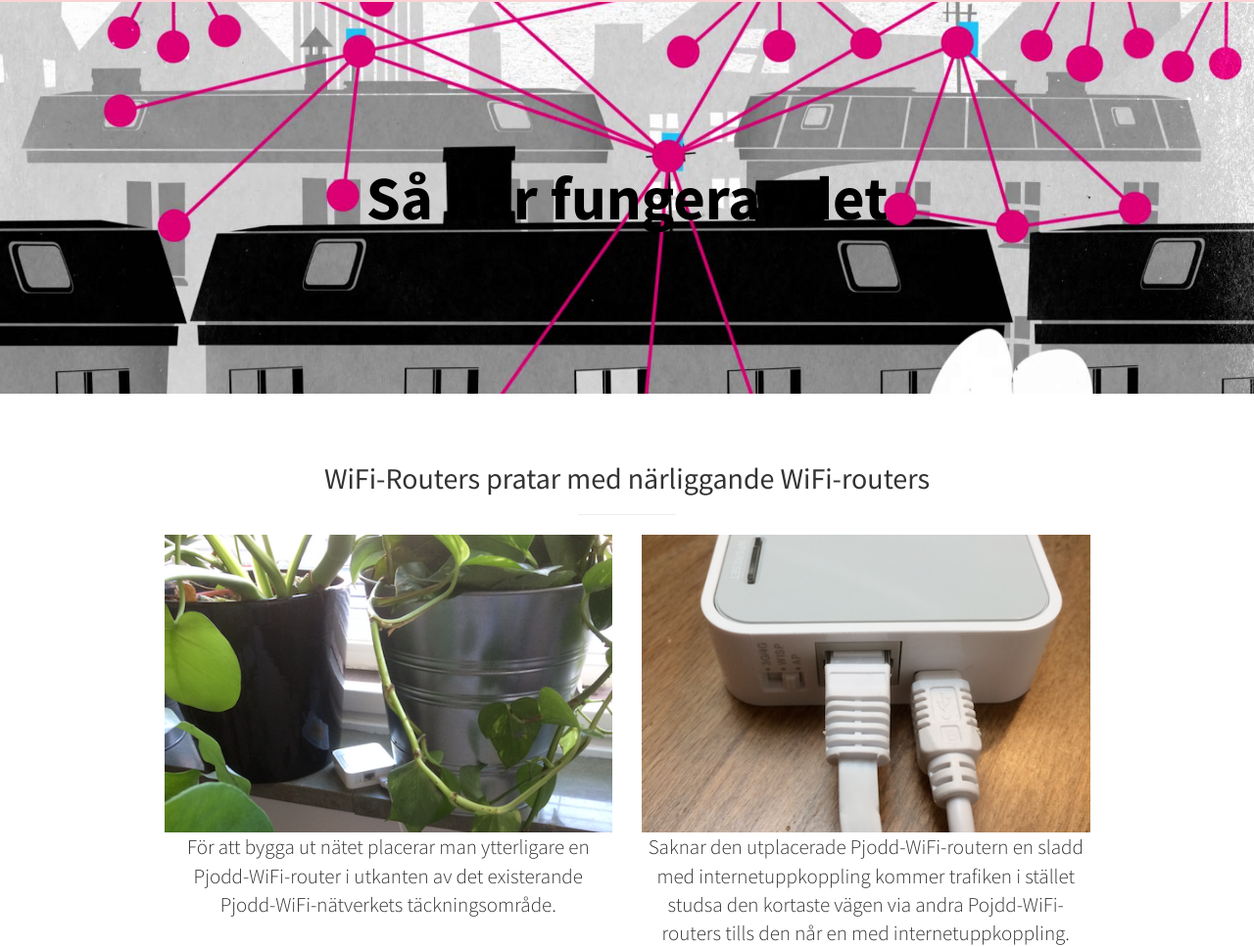
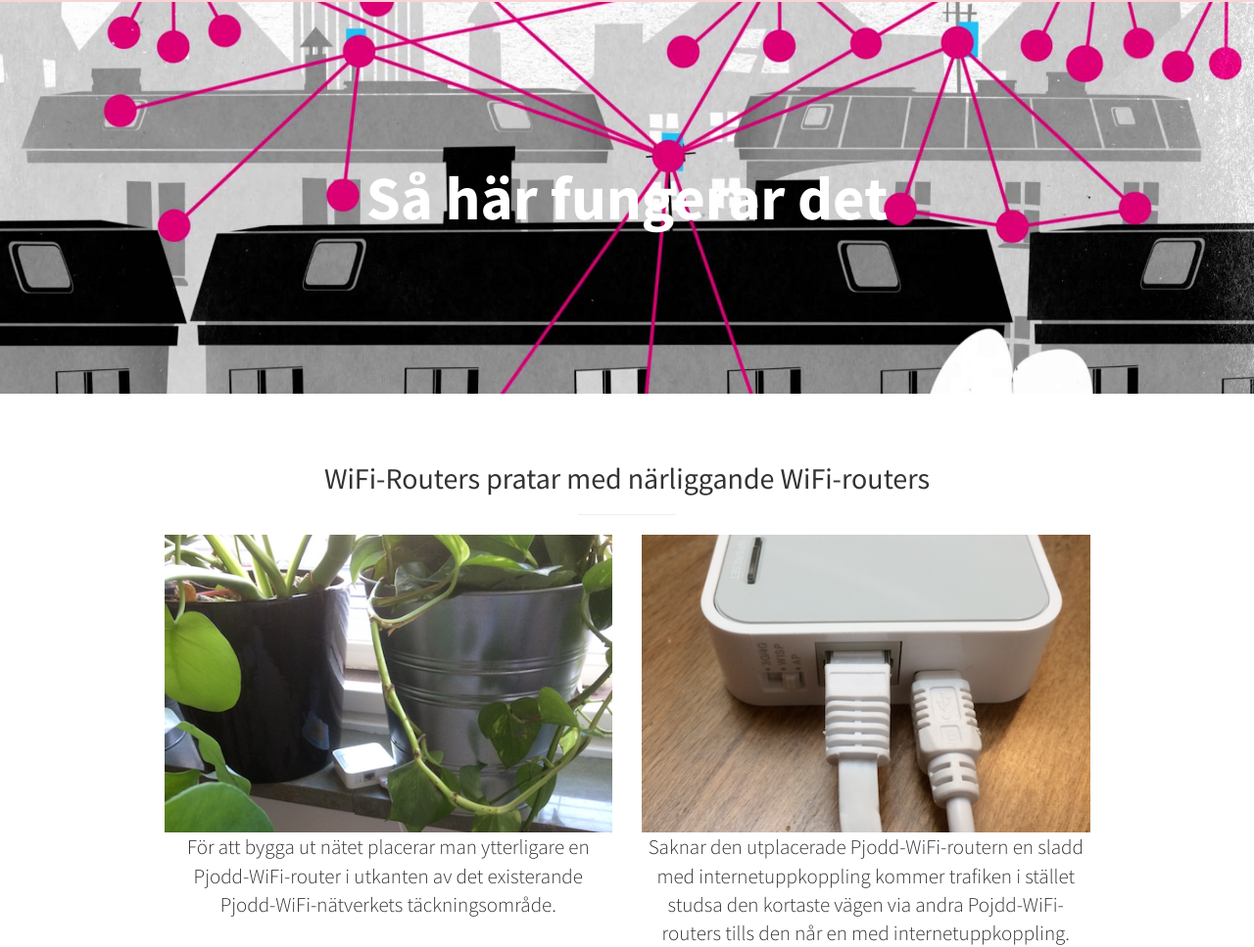
Before and after one commit to pjodd/landing-page, a plain HTML site: page index.html in a window 1280 px wide. Shown: the part 1500-2467 px from the top of the page at 98% size. Drawn offline with Linux system fonts and the light colour scheme.

Commit message:
freifunk image

```diff
--- a/index.html
+++ b/index.html
@@ -152,7 +152,7 @@
 <!-- Callout -->
 <aside class="callout">
   <div class="text-vertical-center">
-    <h1 style="color: #000000">Så här fungerar det</h1>
+    <h1 style="color: #ffffff">Så här fungerar det</h1>
   </div>
 </aside>
 
```
